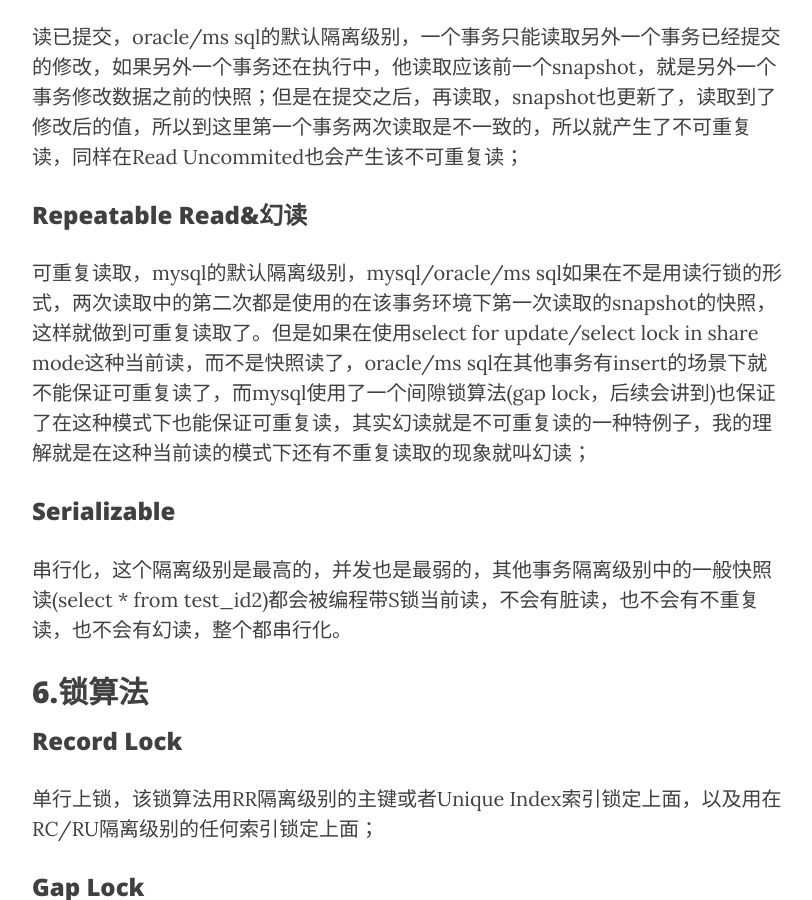
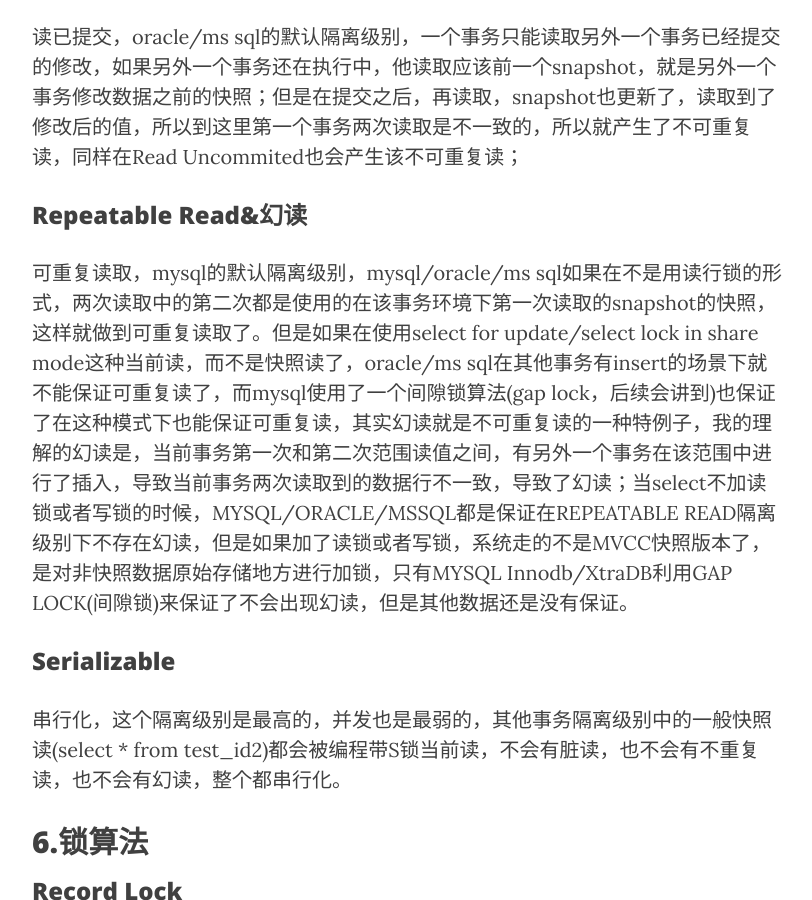
Before and after one commit to ryanwli/ryanwli.github.io, a Jekyll site: the page built from _posts/2016-07-20-mysql-lock-trx.md, in a window 1280 px wide and 900 px high, scrolled down 4668 px. Shown: the whole window, without its empty margins (233-1045 px from the left). Built offline with Jekyll 4.4.1, drawn with Linux system fonts in a browser that asks for light colours; nearby versions of some CDN libraries.

Commit message:
change mysql lock doc

```diff
--- a/_posts/2016-07-20-mysql-lock-trx.md
+++ b/_posts/2016-07-20-mysql-lock-trx.md
@@ -106,7 +106,7 @@ Current read直译过来就是当前读，我们在事务中执行S和X锁定，
 
 ### Repeatable Read&幻读
 
-可重复读取，mysql的默认隔离级别，mysql/oracle/ms sql如果在不是用读行锁的形式，两次读取中的第二次都是使用的在该事务环境下第一次读取的snapshot的快照，这样就做到可重复读取了。但是如果在使用select for update/select lock in share mode这种当前读，而不是快照读了，oracle/ms sql在其他事务有insert的场景下就不能保证可重复读了，而mysql使用了一个间隙锁算法(gap lock，后续会讲到)也保证了在这种模式下也能保证可重复读，其实幻读就是不可重复读的一种特例子，我的理解就是在这种当前读的模式下还有不重复读取的现象就叫幻读；
+可重复读取，mysql的默认隔离级别，mysql/oracle/ms sql如果在不是用读行锁的形式，两次读取中的第二次都是使用的在该事务环境下第一次读取的snapshot的快照，这样就做到可重复读取了。但是如果在使用select for update/select lock in share mode这种当前读，而不是快照读了，oracle/ms sql在其他事务有insert的场景下就不能保证可重复读了，而mysql使用了一个间隙锁算法(gap lock，后续会讲到)也保证了在这种模式下也能保证可重复读，其实幻读就是不可重复读的一种特例子，我的理解的幻读是，当前事务第一次和第二次范围读值之间，有另外一个事务在该范围中进行了插入，导致当前事务两次读取到的数据行不一致，导致了幻读；当select不加读锁或者写锁的时候，MYSQL/ORACLE/MSSQL都是保证在REPEATABLE READ隔离级别下不存在幻读，但是如果加了读锁或者写锁，系统走的不是MVCC快照版本了，是对非快照数据原始存储地方进行加锁，只有MYSQL Innodb/XtraDB利用GAP LOCK(间隙锁)来保证了不会出现幻读，但是其他数据还是没有保证。
 
 ### Serializable
 
```
